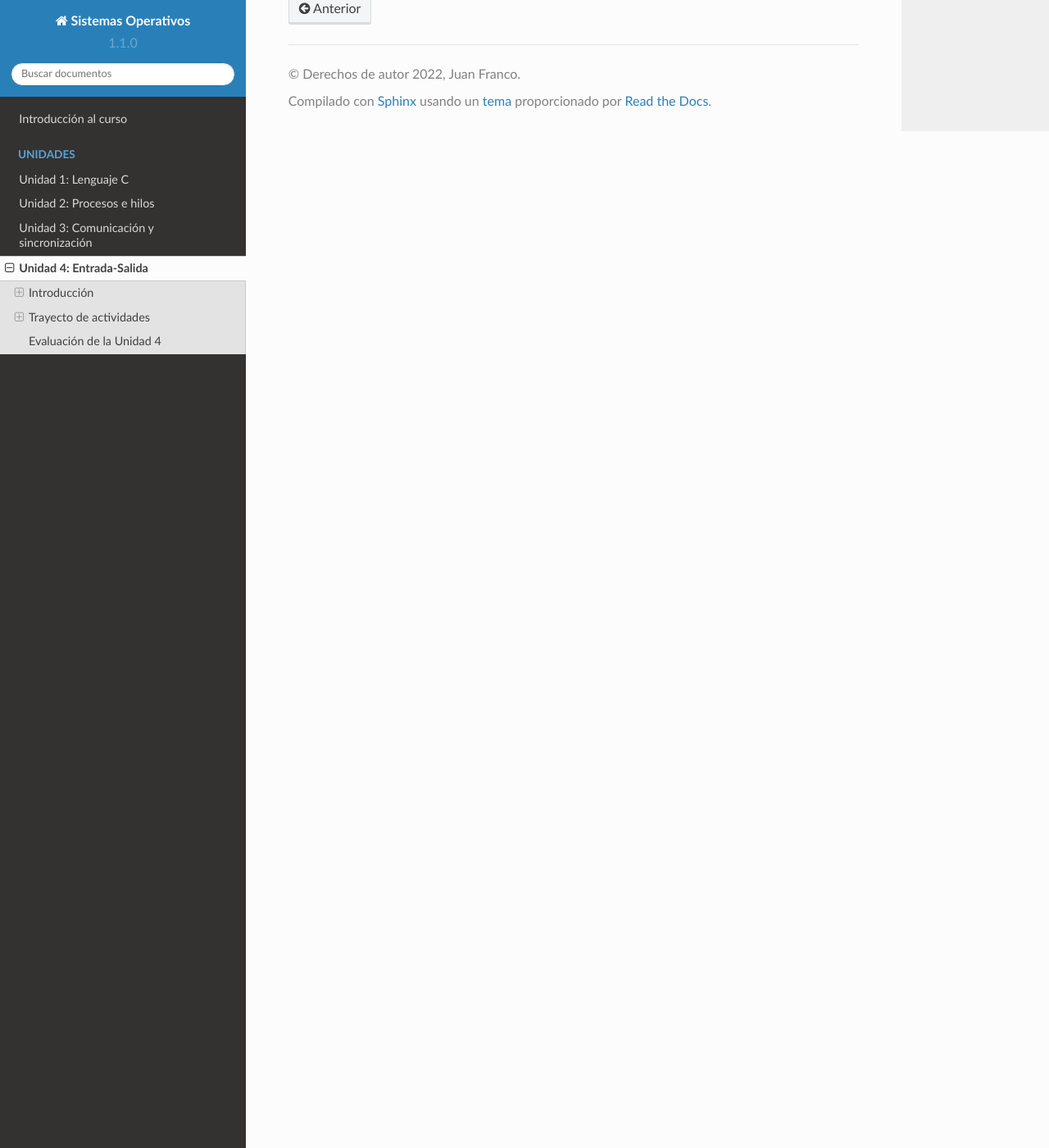
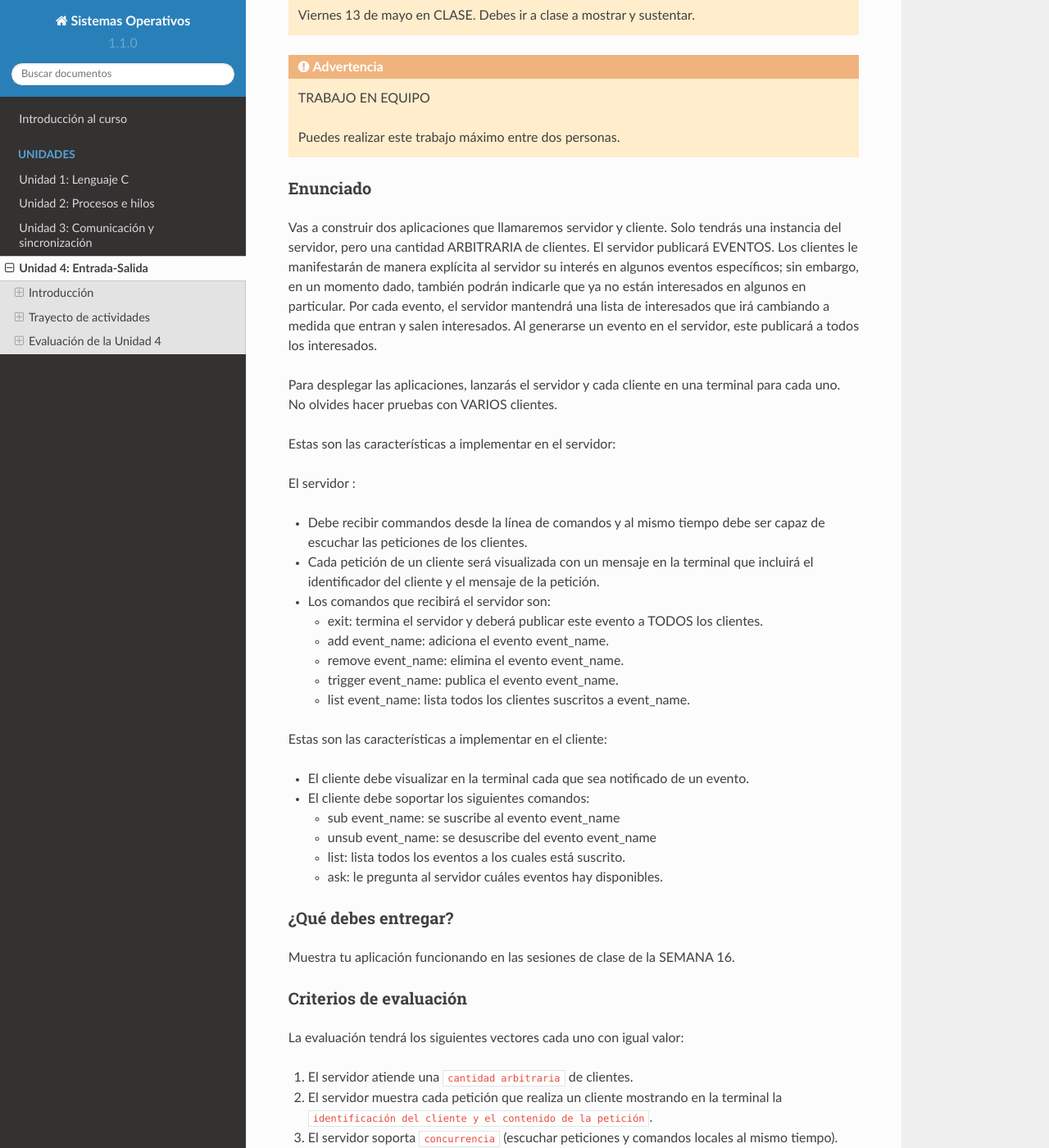
Before and after one commit to juanferfranco/sistemasoperativos, a Sphinx documentation site: the page built from docs/_unidad4/unidad4.rst, in a window 1280 px wide and 1400 px high, scrolled down 6425 px. Shown: the whole window at 82% size. Built offline with Sphinx 7.4.7 and the Read the Docs theme 2.0.0, drawn with Linux system fonts in a browser that asks for light colours; pages that are not in the unit, such as notebooks, are missing from menus; some of the changed text lies outside the part shown.

Commit message:
Add eval Unit 4

```diff
--- a/docs/_unidad4/unidad4.rst
+++ b/docs/_unidad4/unidad4.rst
@@ -356,6 +356,89 @@ y resolver dudas generales para esta.
 Evaluación de la Unidad 4
 ---------------------------
 
-.. warning:: REGRESA AQUÍ EN LA SEMANA 16
+Para esta evaluación te pido que revises la el problema anterior y lo ajustes para que funcione con
+un mecanismo de comunicación basado en sockets TCP.
 
-    Recuerda presionar F5 la semana 16 para observar el enunciado.
+.. warning:: FECHA MÁXIMA DE ENTREGA
+
+    Viernes 13 de mayo en CLASE. Debes ir a clase a mostrar y sustentar.
+
+.. warning:: TRABAJO EN EQUIPO
+
+    Puedes realizar este trabajo máximo entre dos personas.
+
+
+Enunciado
+*************
+
+Vas a construir dos aplicaciones que llamaremos servidor y cliente. Solo
+tendrás una instancia del servidor, pero una cantidad ARBITRARIA de clientes.
+El servidor publicará EVENTOS. Los clientes le manifestarán de manera explícita
+al servidor su interés en algunos eventos específicos; sin embargo, en un momento dado,
+también podrán indicarle que ya no están interesados en algunos en particular.
+Por cada evento, el servidor mantendrá una lista de interesados que irá cambiando
+a medida que entran y salen interesados. Al generarse un evento en el servidor,
+este publicará a todos los interesados.
+
+Para desplegar las aplicaciones, lanzarás el servidor y cada cliente en una terminal
+para cada uno. No olvides hacer pruebas con VARIOS clientes.
+
+Estas son las características a implementar en el servidor:
+
+El servidor :
+
+* Debe recibir commandos desde la línea de comandos y al mismo tiempo debe
+  ser capaz de escuchar las peticiones de los clientes.
+* Cada petición de un cliente será visualizada con un mensaje
+  en la terminal que incluirá el identificador del cliente y el mensaje de la petición.
+* Los comandos que recibirá el servidor son:
+
+  * exit: termina el servidor y deberá publicar este evento a TODOS los clientes.
+  * add event_name: adiciona el evento event_name.
+  * remove event_name: elimina el evento event_name.
+  * trigger event_name: publica el evento event_name.
+  * list event_name: lista todos los clientes suscritos a event_name.
+
+Estas son las características a implementar en el cliente:
+
+* El cliente debe visualizar en la terminal cada que sea notificado de un evento.
+* El cliente debe soportar los siguientes comandos:
+
+  * sub event_name: se suscribe al evento event_name
+  * unsub event_name: se desuscribe del evento event_name
+  * list: lista todos los eventos a los cuales está suscrito.
+  * ask: le pregunta al servidor cuáles eventos hay disponibles.
+
+¿Qué debes entregar?
+***************************
+
+Muestra tu aplicación funcionando en las sesiones de clase de la SEMANA 16.
+
+Criterios de evaluación
+****************************
+
+La evaluación tendrá los siguientes vectores cada uno con igual valor:
+
+#. El servidor atiende una ``cantidad arbitraria`` de clientes.
+#. El servidor muestra cada petición que realiza un cliente mostrando en la terminal
+   la ``identificación del cliente y el contenido de la petición``.
+#. El servidor soporta ``concurrencia`` (escuchar peticiones y comandos locales al mismo tiempo).
+#. El servidor ``crea`` correctamente eventos con su lista de interesados.
+#. El servidor ``destruye`` correctamente eventos y sus recursos asociados.
+#. El servidor recibe la orden de ``publicar`` un evento y lo publica correctamente
+   a todos los interesados.
+#. El servidor ``lista`` todos los clientes suscritos a un evento.
+#. El cliente soporta ``concurrencia``
+   (escuchar notificaciones y comandos locales al mismo tiempo).
+#. El cliente muestra en la terminal la ``notificación`` de los eventos.
+#. El cliente le ``pregunta`` al servidor y muestra en la terminal todos
+   los eventos disponibles en el servidor.
+#. El cliente ``lista`` todos los eventos a los cuales está suscrito.
+#. El cliente se ``suscribe`` a un evento.
+#. El cliente se ``desuscribe`` a un evento.
+#. En el server el comando ``exit`` funciona correctamente. Los clientes terminan
+   al igual que el servidor. TODOS los recursos creados en el sistema operativo
+   son liberados.
+#. El cliente gestiona correctamente el comando ``exit`` en el servidor.
+
+La calificación estará dada por: `Nota = 5*(VectoresQueFuncionan*Sustentacion/TotalVectores)`.
```
